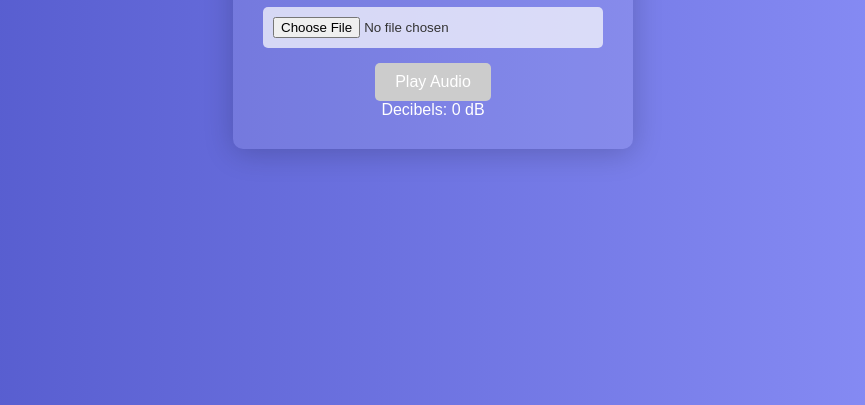
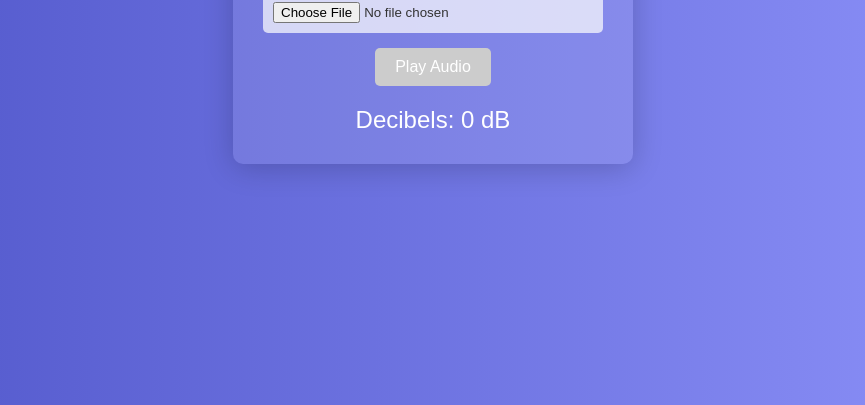
Before and after one commit to levyroelofsen/Audio-Player, a plain HTML site: page index.html in a window 1280 px wide. Shown: the part 395-800 px from the top of the page, without its empty margins (207-1072 px from the left). Drawn offline with Linux system fonts and the light colour scheme.

Commit message:
Update styles.css

```diff
--- a/styles.css
+++ b/styles.css
@@ -60,6 +60,13 @@ h1 {
     transform: scale(1.05); /* Slightly enlarge on hover */
 }
 
+.decibel-counter {
+    margin-top: 20px;
+    font-size: 1.5em;
+    color: #fff;
+}
+
+
 /* Responsive Design */
 @media (max-width: 600px) {
     h1 {
```
